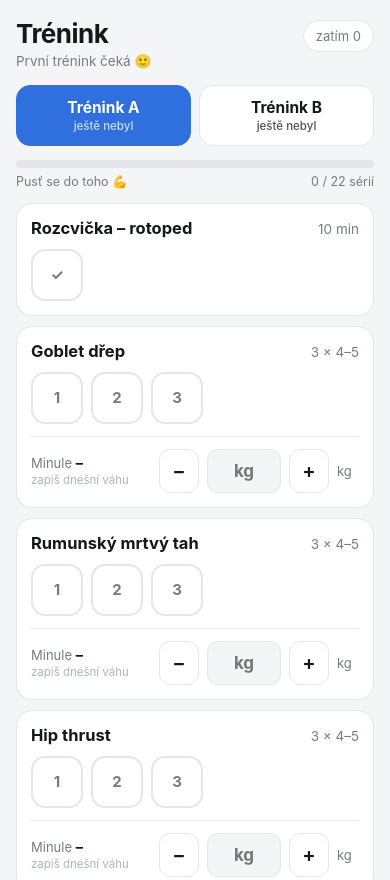
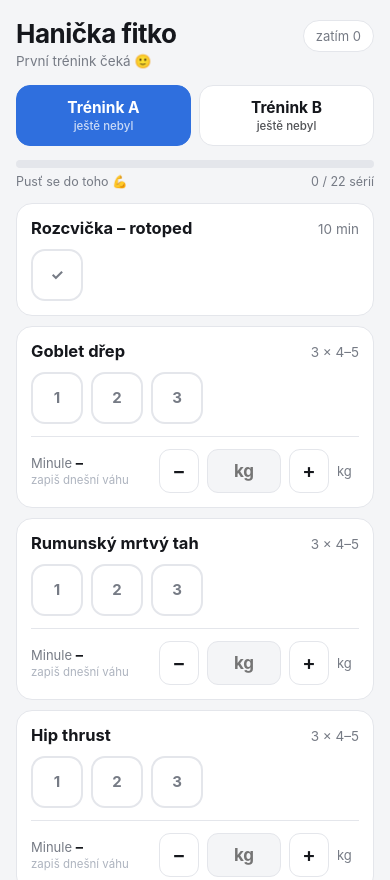
Before and after one commit to strongchicken04/zuzanky-denik, a plain HTML site: page trenink/index.html in a window 390 px wide. Shown: the top 880 px of the page. Drawn offline with Linux system fonts and the light colour scheme.

Commit message:
Rename the workout app to Hanička fitko
Co-Authored-By: Claude Opus 5 <noreply@anthropic.com>
Claude-Session: https://claude.ai/code/session_01S1BKQWbRM2cs78tVswQbG3

```diff
--- a/trenink/index.html
+++ b/trenink/index.html
@@ -3,14 +3,14 @@
 <head>
 <meta charset="UTF-8">
 <meta name="viewport" content="width=device-width, initial-scale=1, viewport-fit=cover, user-scalable=no">
-<title>Trénink</title>
+<title>Hanička fitko</title>
 
 <link rel="manifest" href="manifest.webmanifest">
 <meta name="theme-color" content="#111318">
 <meta name="mobile-web-app-capable" content="yes">
 <meta name="apple-mobile-web-app-capable" content="yes">
 <meta name="apple-mobile-web-app-status-bar-style" content="black-translucent">
-<meta name="apple-mobile-web-app-title" content="Trénink">
+<meta name="apple-mobile-web-app-title" content="Hanička fitko">
 <link rel="apple-touch-icon" href="apple-touch-icon.png">
 <link rel="icon" type="image/png" href="icon-192.png">
 
@@ -108,7 +108,7 @@
 <div class="wrap">
   <header>
     <div>
-      <h1>Trénink</h1>
+      <h1>Hanička fitko</h1>
       <div class="sub" id="sub">—</div>
     </div>
     <div class="streak" id="streak"></div>
--- a/trenink/sw.js
+++ b/trenink/sw.js
@@ -1,5 +1,5 @@
 // Offline cache for the Trénink app. Bump CACHE when the files change.
-var CACHE = 'trenink-v1';
+var CACHE = 'trenink-v2';
 var ASSETS = [
   './',
   './index.html',
```
Also changed, not shown: trenink/manifest.webmanifest.
